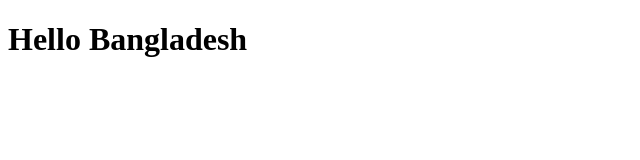
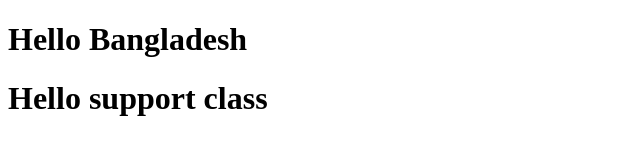
Before and after one commit to devabdulali/support-class-01, a plain HTML site: page index.html in a window 1280 px wide. Shown: the whole page, without its empty margins (0-640 px from the left). Drawn offline with Linux system fonts and the light colour scheme.

Commit message:
ami h1 ta k change korchi

```diff
--- a/index.html
+++ b/index.html
@@ -8,5 +8,6 @@
 </head>
 <body>
     <h1>Hello Bangladesh</h1>
+     <h1>Hello support class</h1>
 </body>
 </html>
```
